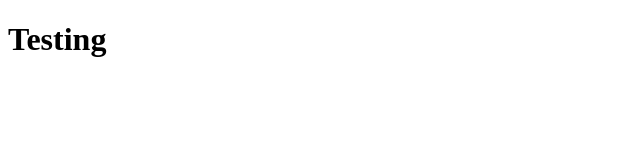
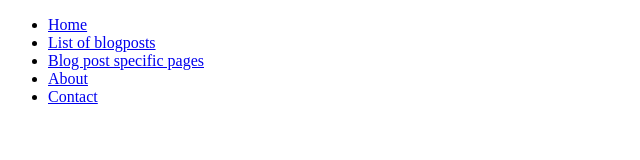
Before and after one commit to Noroff-FEU-Assignments/project-exam-1-prebeneide, a plain HTML site: page index.html in a window 1280 px wide. Shown: the whole page, without its empty margins (0-640 px from the left). Drawn offline with Linux system fonts and the light colour scheme.

Commit message:
creating nav

```diff
--- a/index.html
+++ b/index.html
@@ -1,11 +1,21 @@
 <!DOCTYPE html>
 <html>
 <head>
-  <title>Project: Allergic? - Blog | Home</title>
-  <meta name="description" content="Homepage for the blog Project: Allergic?" />
-  <meta name="viewport" content="width=device-width, initial scale=1" />
+    <title>Project: Allergic? - Blog | Home</title>
+    <meta name="description" content="Homepage for the blog Project: Allergic?" />
+    <meta name="viewport" content="width=device-width, initial scale=1" />
 </head>
 <body>
-    <h1>Testing</h1>
+    <header>
+        <nav>
+            <ul>
+                <li><a href="index.html" class="active">Home</a></li>
+                <li><a href="listofblogposts.html" >List of blogposts</a></li>
+                <li><a href="blogpostspecificpages.html" >Blog post specific pages</a></li>
+                <li><a href="about.html" >About</a></li>
+                <li><a href="contact.html" >Contact</a></li>
+            </ul>
+        </nav>
+    </header>
 </body>
 </html>
```
